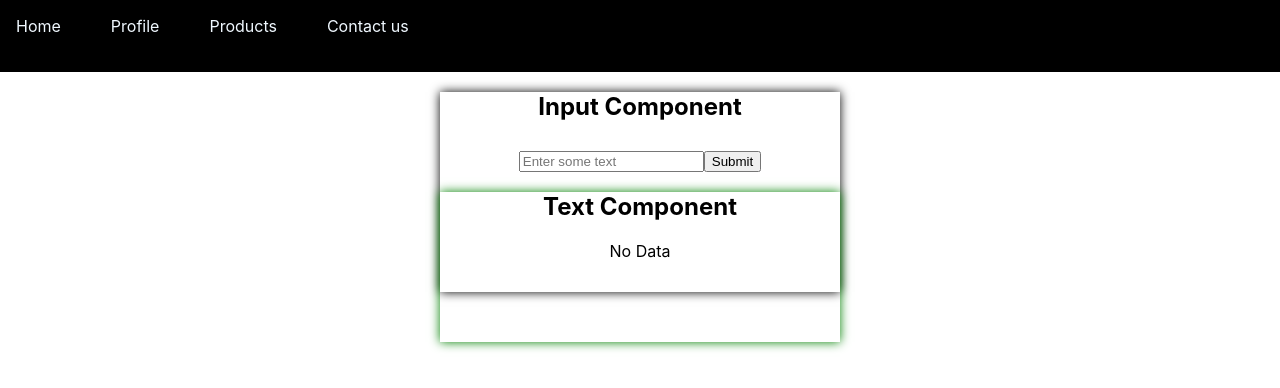
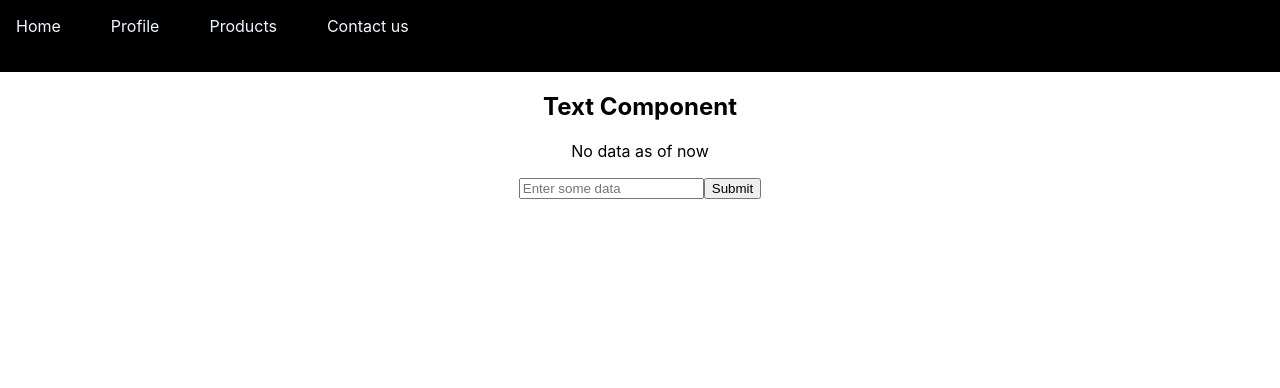
Before and after one commit to prerna1113/react-topics, a React (Create React App) app: page / in a window 1280 px wide. Shown: the top 388 px of the page. Built offline with nearby package versions, Linux system fonts and the light colour scheme.

Commit message:
child-Parent

```diff
--- a/src/App.js
+++ b/src/App.js
@@ -4,7 +4,8 @@ import './App.css';
 import Navbar from './component/Api/Navbar';
 import nav from './component/Api/Navbar';
 import Profile from './component/Api/Profile';
-import Input from './component/Parent-Child/Input';
+import Text from './component/Child-Parent/Text';
+// import Input from './component/Parent-Child/Input';
 
 // import Counterr from './Counterr';
 // import Nav from './component/State-Api/Nav';
@@ -23,7 +24,8 @@ function App() {
   return (
     <div className="App">
       <Navbar/>
-      <Input />
+      <Text />
+      {/* <Input /> */}
       {/* <Profile/> */}
       {/* <Counterr/> */}
       {/* <Nav/>
--- /dev/null
+++ b/src/component/Child-Parent/Input.jsx
@@ -0,0 +1,17 @@
+import {useState} from 'react'
+
+function Input(props) {
+    const [data,setData]=useState("")
+    const getData=()=>{
+        props.sendData(data);
+
+    }
+  return (
+    <div>
+        <input type="text" placeholder="Enter some data" onChange={(e)=>{setData(e.target.value)}} />
+        <button onClick={getData}>Submit</button>
+    </div>
+  )
+}
+
+export default Input
--- /dev/null
+++ b/src/component/Child-Parent/Text.jsx
@@ -0,0 +1,16 @@
+import {useState} from 'react'
+import Input from './Input'
+
+function Text() {
+    const [state,setState]=useState("No data as of now")
+  return (
+    <div>
+        <h2>Text Component</h2>
+        <p>{state}</p>
+        <Input  sendData={setState}/>
+    </div>
+
+  )
+}
+
+export default Text
--- a/src/component/Parent-Child/Input.jsx
+++ b/src/component/Parent-Child/Input.jsx
@@ -1,27 +1,11 @@
-import {useState} from 'react'
-import Text from './Text';
+import React from 'react'
 
-function Input() {
-    const [inputData,setInputData]=useState()
-    const [state,setState] = useState("No Data")
-
-    const getData= ()=>{
-        setState(inputData)
-
-
-
-    }
+function Input(props) {
   return (
-    <div style={{textAlign:"center",margin:" 20px auto",boxShadow:"0 0 10px black",
-    width:"400px",height:"200px"}}>
-        <h2>Input Component</h2>
-        <input type="text" placeholder="Enter some text" style={{marginTop:"10px"}}
-        onChange={(event)=>{ setInputData(event.target.value)}}/>
-        <button onClick={getData}>Submit</button>
-        <Text data={state}/>
-
+    <div style={{marginTop:"40px"}}>
+      <input type="text" placeholder="Enter some Text"/>
+      <button>Submit</button>
     </div>
-
   )
 }
 
--- a/src/component/Parent-Child/Text.js
+++ b/src/component/Parent-Child/Text.js
@@ -1,11 +1,8 @@
 import React from 'react'
 
-function Text({data}) {
+function Text() {
   return (
-    <div style={{boxShadow:"0 0 10px green",height:"150px"}}>
-        <h2>Text Component</h2>
-        <p>{data}</p>
-    </div>
+    <div>Text</div>
   )
 }
 
```
